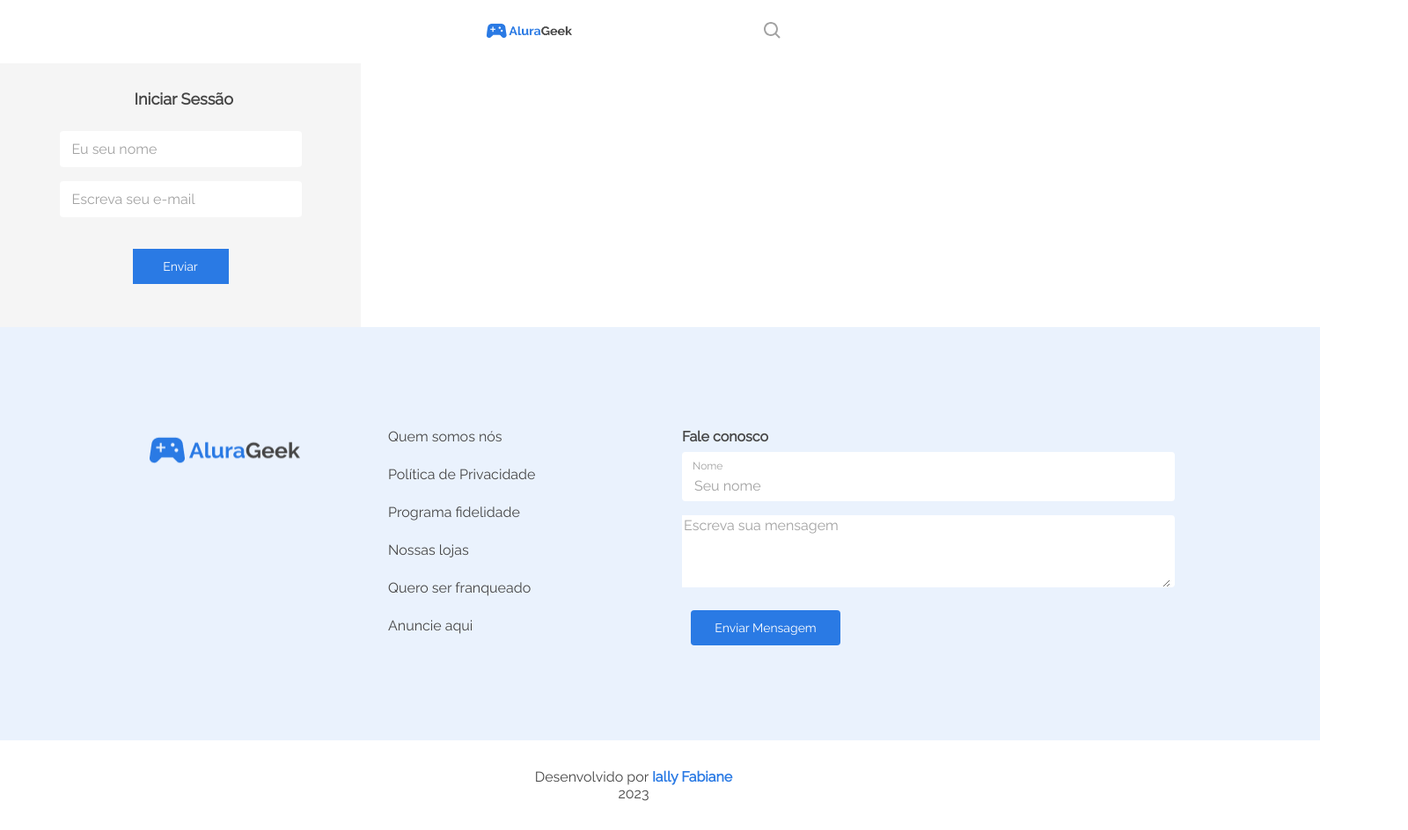
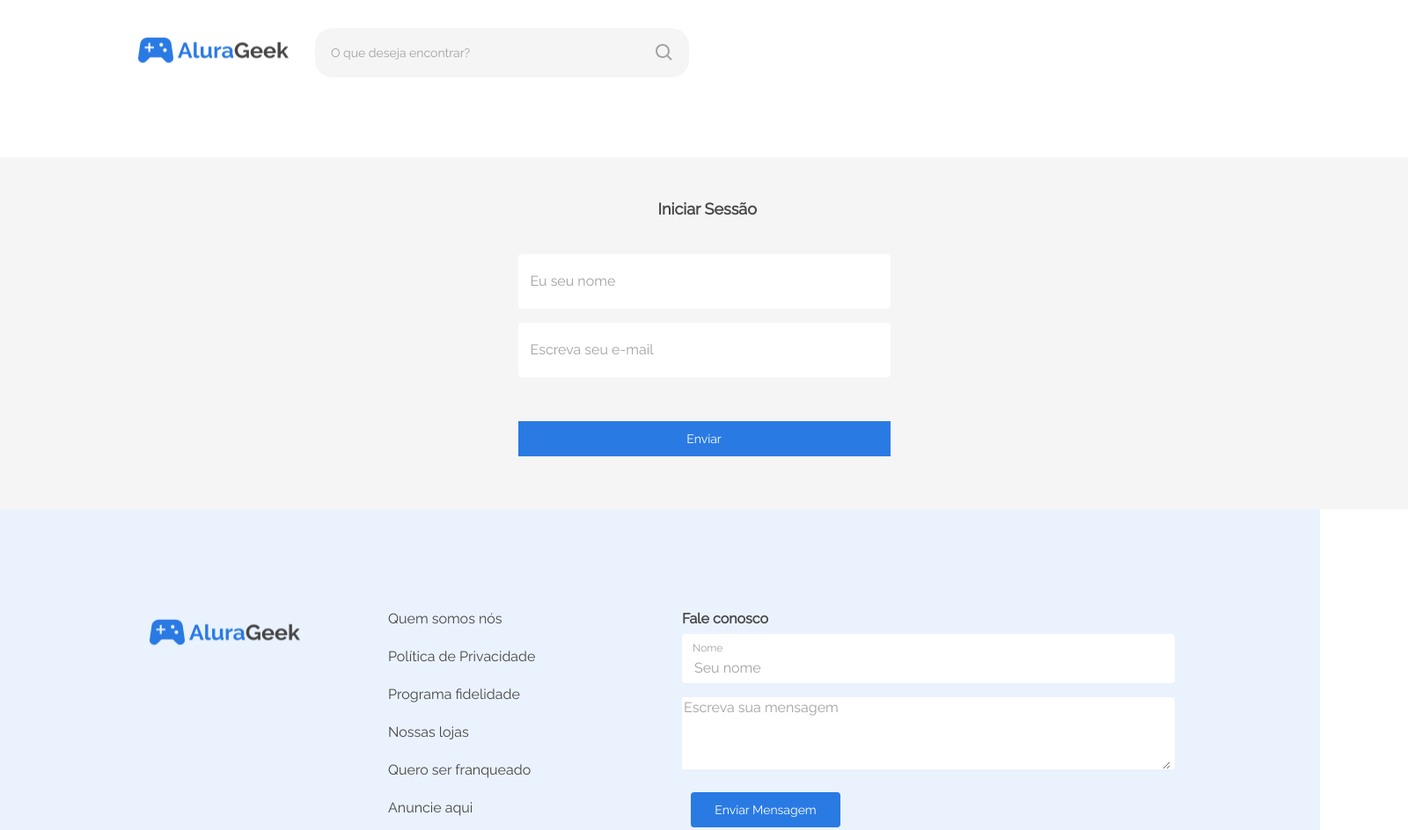
Before and after one commit to IallyFabiane/AluraGeek, a plain HTML site: page login.html in a window 1280 px wide. Shown: the top 944 px of the page at 88% size, 1600 px wide, since content can reach past the window. Drawn offline with Linux system fonts and the light colour scheme.

Commit message:
section login e menu layout desktop

```diff
--- a/assets/css/home-login.css
+++ b/assets/css/home-login.css
@@ -490,7 +490,7 @@ body {
         justify-content: space-between;
         padding: 8px 16px;
         gap: 0;
-        width: 272px;
+        width: 393px;
         height: 40px;
         background-color: var(--softgray);
         border-radius: 20px;
@@ -515,13 +515,6 @@ body {
     .menu__search-input:focus {
         outline: none;
         caret-color: var(--mediumblue);
-    }
-
-    .menu__button {
-        order: 2;
-        width: 182px;
-        height: 51px;
-        margin-left: 20%;
     }
 
     .login {
@@ -672,6 +665,85 @@ body {
         width: 1440px;
     }
 
+    .menu {
+        display: flex;
+        flex-direction: row;
+        justify-content: flex-start;
+        align-items: flex-start;
+        padding: 32px 0px;
+        margin: 0 auto;
+        gap: 30px;
+        width: 1136px;
+        height: 115px;
+    }
+
+    .menu__logo {
+        width: 176px;
+        height: 50px;
+        order: 0;
+        justify-self: flex-start;
+    }
+
+    .menu__search {
+        display: flex;
+        flex-direction: row;
+        align-items: center;
+        justify-content: space-between;
+        padding: 8px 16px;
+        gap: 0;
+        width: 393px;
+        height: 40px;
+        background-color: var(--softgray);
+        border-radius: 20px;
+        order: 1;
+    }
+
+    .menu__search-input {
+        width: 209px;
+        height: 16px;
+        font-family: 'Raleway', sans-serif;
+        font-style: normal;
+        font-weight: 400;
+        font-size: 14px;
+        line-height: 16px;
+        display: flex;
+        align-items: center;
+        background-color: var(--softgray);
+        color: var(--mediumgray);
+        border: none;
+    }
+
+    .menu__search-input:focus {
+        outline: none;
+        caret-color: var(--mediumblue);
+    }
+
+    .login {
+        min-width: 1600px;
+        height: 400px;
+    }
+
+    .login__fields {
+        width: 423px;
+        height: 500px;
+    }
+
+    .login__form {
+        padding: 50px;
+        height: 300px;
+    }
+
+    .login__form-button {
+        width: 423px;
+        height: 62px;
+    }
+
+    .login__input__container,
+    .login__elementos {
+        width: 423px;
+        height: 62px;
+    }
+
     .contato__container {
         display: flex;
         flex-direction: column;
```
